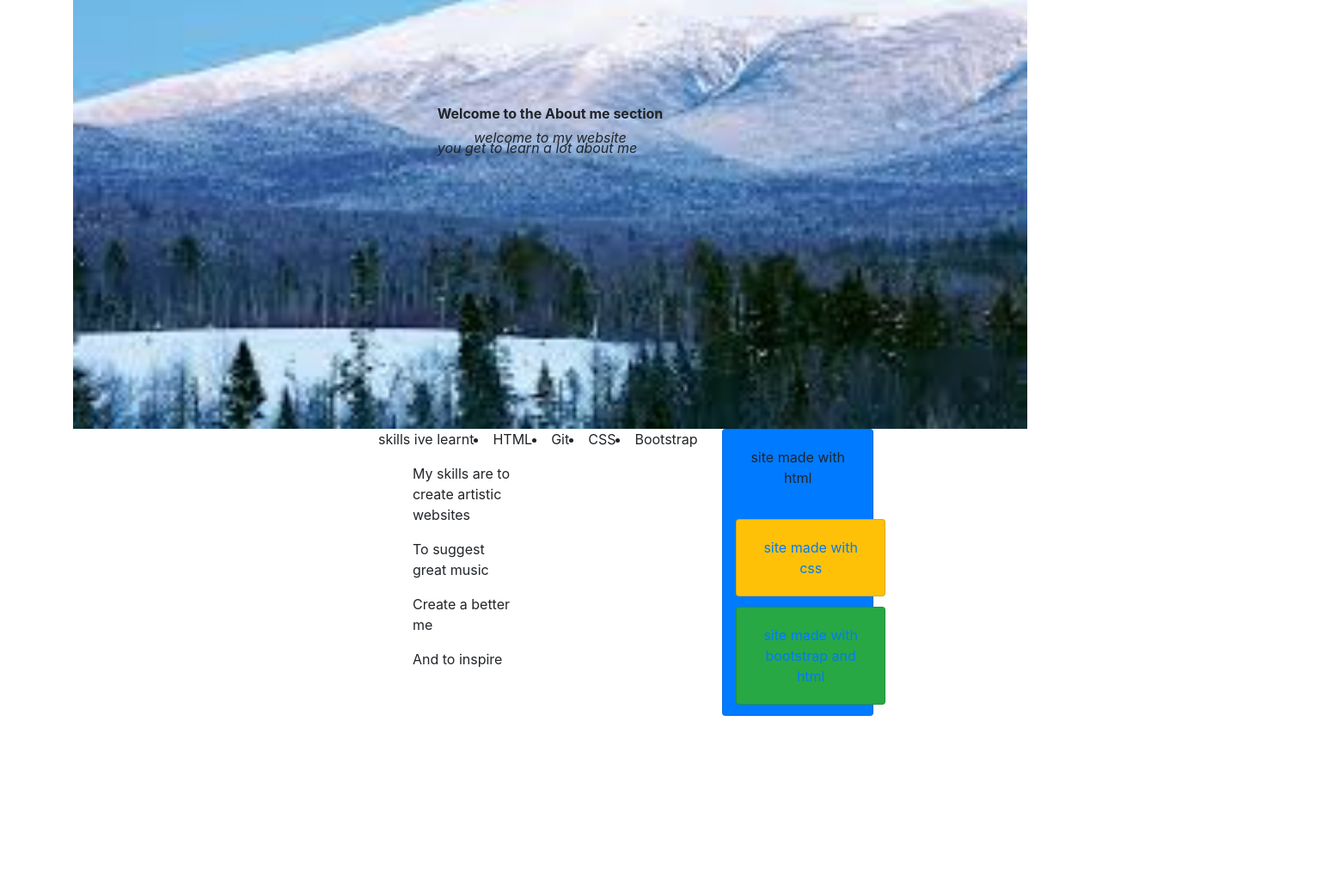
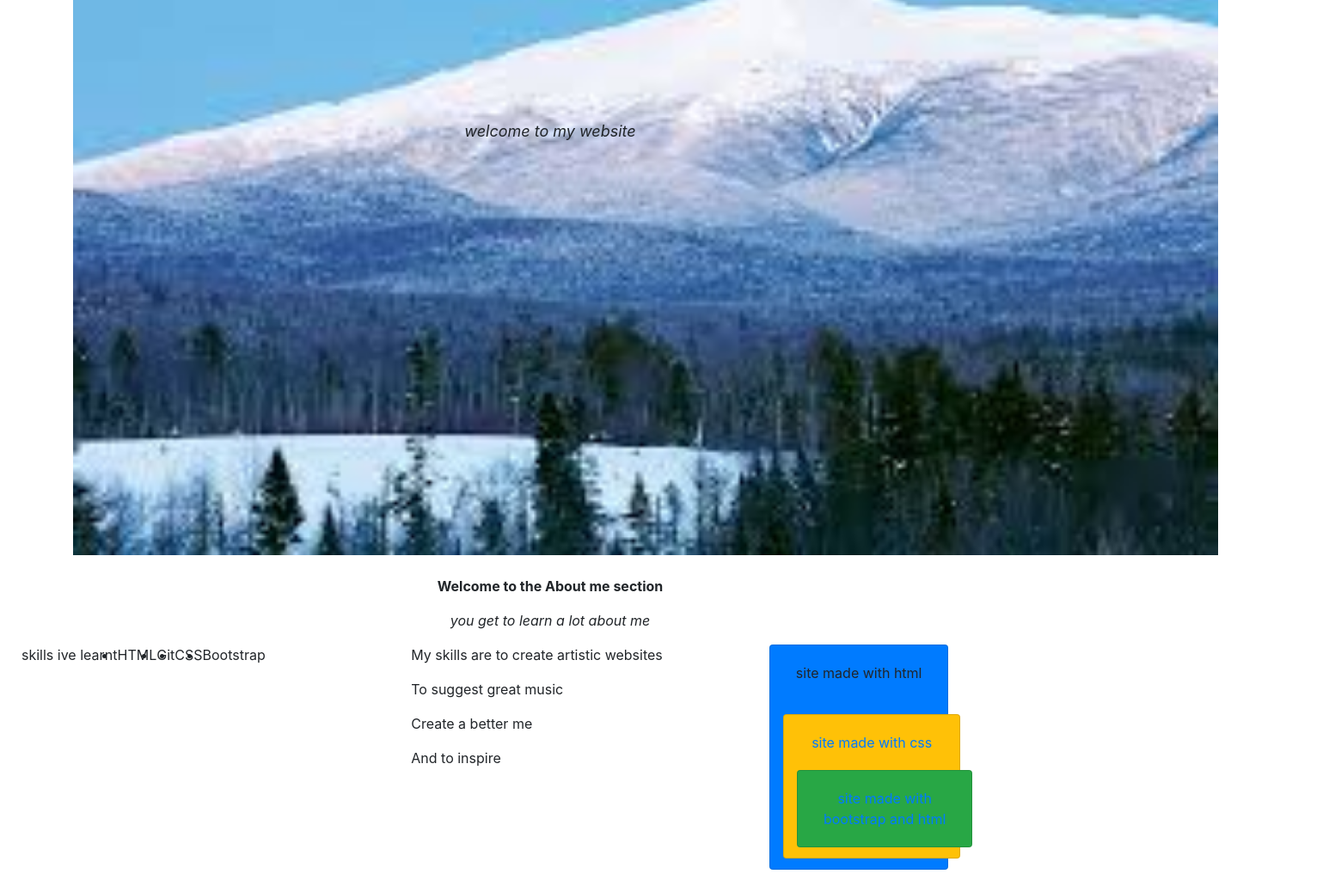
Before and after one commit to Gr3atJes/week1, a plain HTML site: page index.html in a window 1280 px wide. Shown: the part 240-1264 px from the top of the page at 86% size, 1546 px wide, since content can reach past the window. Before the commit the page ends 1085 px from the top, so only its background shows below. Drawn offline with Linux system fonts and the light colour scheme.

Commit message:
HTML Formatting

```diff
--- a/css/styles.css
+++ b/css/styles.css
@@ -7,6 +7,7 @@ h1 {
     top: 50%;
     left: 50%;
     transform: translate(-50%, -50%);
+    font-size: large;
   }
   .column {
     float: left;
--- a/index.html
+++ b/index.html
@@ -7,18 +7,17 @@
     <link href="css/bootstrap.css" rel="stylesheet" type="text/css">
     <link href="css/styles.css" rel="stylesheet" type="text/css">
   </head>
+
   <body>
     <div class = "container">
-      <div class="centered"><em>welcome to my website</div></em>
-      <img src="images/snow.jpg" alt="Snow" style="width:100%;">
+      <img src="images/snow.jpg" alt="Snow" style="width:120%;">
+      <div class="centered"><em><p>welcome to my website</p></em>
+        </div>
     </div>
-    <div class="container">
-      <div class="column">
-        <div class="row">
-        <div class="centered">
+  </br>
+    <div class="text-center">
   <p><strong>Welcome to the About me section</strong></p>
   <p><i>you get to learn a lot about me</i></p>
-  </div>
   </div>
   <ul>
     </div>
@@ -53,11 +52,13 @@
         <div class="card bg-warning">
           <div class="card-body text-center">
             <p class="card-text">site made with css</p>
+            <a href=""
           </div>
         </div>
         <div class="card bg-success">
           <div class="card-body text-center">
             <p class="card-text">site made with bootstrap and html</p>
+            <a href=""
           </div>
         </div>
         </div>
```
